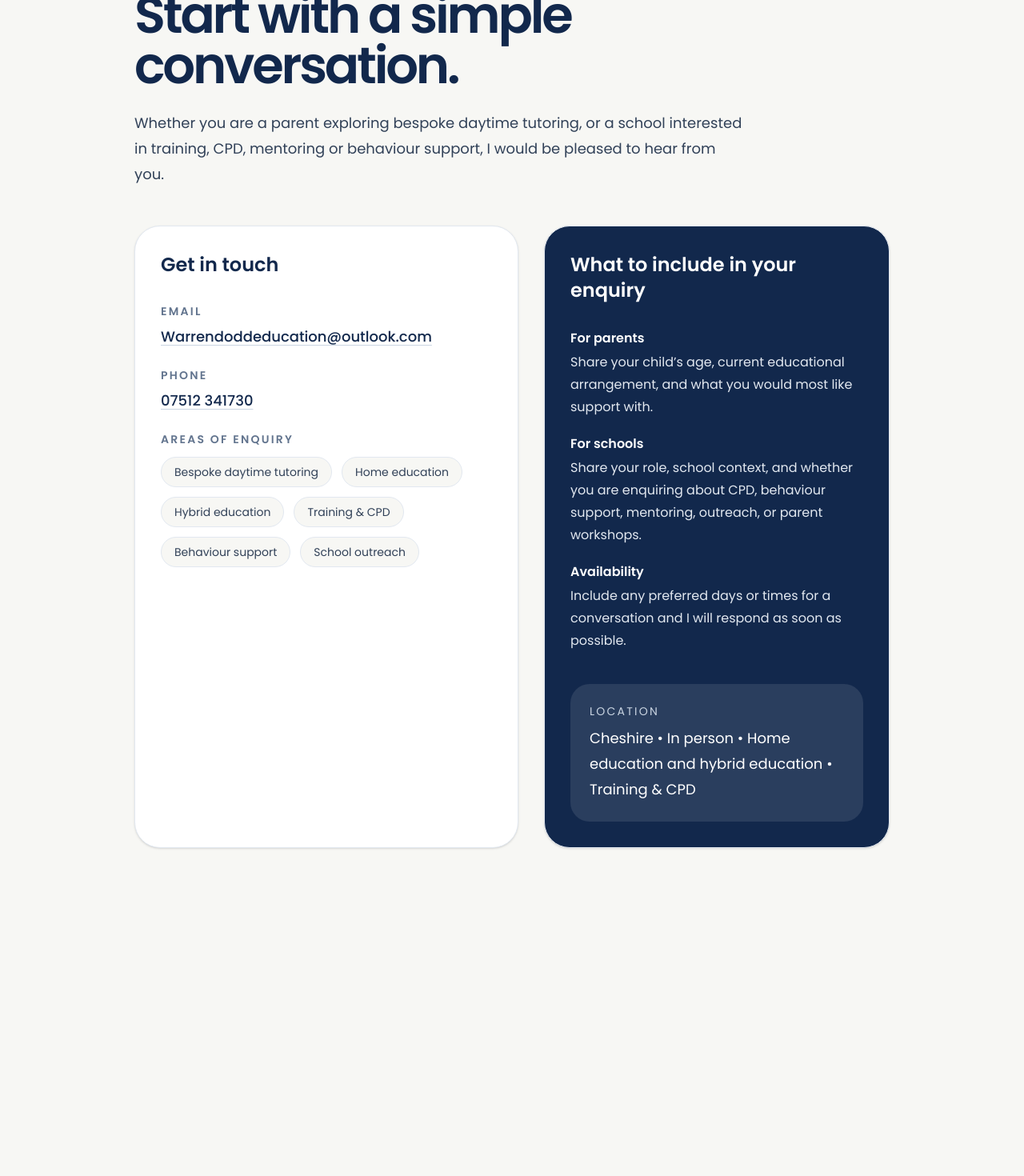
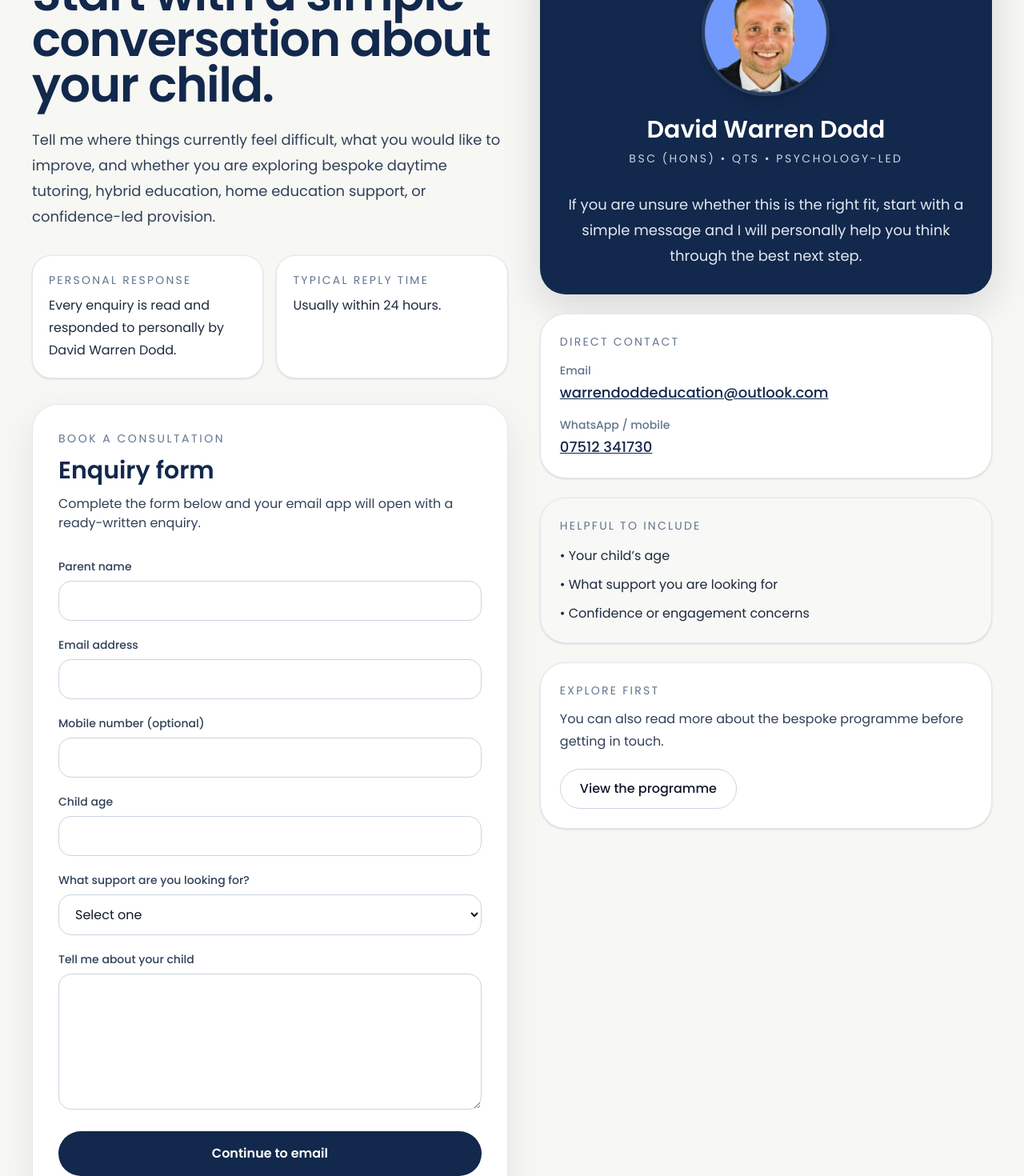
Before and after one commit to davedodd89-ai/warren-dodd-education, a Next.js app: page /contact in a window 1280 px wide. Shown: the part 340-1810 px from the top of the page at 80% size. Before the commit the page ends 1480 px from the top, so only its background shows below. Built offline with nearby package versions, Linux system fonts and the light colour scheme.

Commit message:
Upgrade premium contact page

```diff
--- a/app/contact/page.tsx
+++ b/app/contact/page.tsx
@@ -1,122 +1,277 @@
+"use client";
 
+import Link from "next/link";
+import { FormEvent, useState } from "react";
 import SiteHeader from "../SiteHeader";
 
 export default function ContactPage() {
+  const [parentName, setParentName] = useState("");
+  const [email, setEmail] = useState("");
+  const [phone, setPhone] = useState("");
+  const [childAge, setChildAge] = useState("");
+  const [supportType, setSupportType] = useState("");
+  const [message, setMessage] = useState("");
+
+  function handleSubmit(e: FormEvent<HTMLFormElement>) {
+    e.preventDefault();
+
+    const subject = "New Warren Dodd Education enquiry";
+    const body = [
+      `Parent name: ${parentName}`,
+      `Email: ${email}`,
+      `Mobile number: ${phone || "Not provided"}`,
+      `Child age: ${childAge}`,
+      `Support type: ${supportType}`,
+      "",
+      "Tell me about your child:",
+      message,
+    ].join("\n");
+
+    window.location.href = `mailto:warrendoddeducation@outlook.com?subject=${encodeURIComponent(
+      subject
+    )}&body=${encodeURIComponent(body)}`;
+  }
+
   return (
-    <main className="min-h-screen bg-[#F7F7F4] text-slate-900">
+    <div className="min-h-screen bg-[#F7F7F4] text-slate-900">
       <SiteHeader />
 
-      <section className="mx-auto max-w-5xl px-6 py-16 md:px-10 lg:py-20">
-        <div className="max-w-4xl">
-          <p className="text-sm uppercase tracking-[0.18em] text-slate-500">
+      <main className="mx-auto max-w-7xl px-6 pb-20 pt-10 md:px-10 lg:pb-24 lg:pt-14">
+        <section className="grid gap-10 lg:grid-cols-[1fr_0.95fr] lg:items-start">
+          <div>
+            <p className="text-sm uppercase tracking-[0.2em] text-slate-500">
               Contact Warren Dodd Education
             </p>
-          <h1 className="mt-4 text-[2.4rem] font-semibold leading-[0.98] tracking-[-0.05em] text-[#12284C] md:text-[3.5rem] xl:text-[4rem]">
-            Start with a simple conversation.
+
+            <h1 className="mt-4 max-w-4xl text-4xl font-semibold leading-[0.95] tracking-tight text-[#12284C] md:text-6xl">
+              Start with a simple conversation about your child.
             </h1>
+
             <p className="mt-6 max-w-3xl text-lg leading-8 text-slate-700">
-            Whether you are a parent exploring bespoke daytime tutoring, or a school interested in training, CPD, mentoring or behaviour support, I would be pleased to hear from you.
+              Tell me where things currently feel difficult, what you would like
+              to improve, and whether you are exploring bespoke daytime tutoring,
+              hybrid education, home education support, or confidence-led
+              provision.
+            </p>
+
+            <div className="mt-8 grid gap-4 sm:grid-cols-2">
+              <div className="rounded-[1.5rem] border border-slate-200 bg-white px-5 py-5 shadow-sm">
+                <p className="text-sm uppercase tracking-[0.16em] text-slate-500">
+                  Personal response
+                </p>
+                <p className="mt-2 leading-7 text-slate-800">
+                  Every enquiry is read and responded to personally by David
+                  Warren Dodd.
                 </p>
               </div>
 
-        <div className="mt-12 grid gap-8 lg:grid-cols-[1fr_0.9fr]">
-          <div className="rounded-[2rem] border border-slate-200 bg-white p-8 shadow-sm">
-            <h2 className="text-2xl font-semibold text-[#12284C]">
-              Get in touch
+              <div className="rounded-[1.5rem] border border-slate-200 bg-white px-5 py-5 shadow-sm">
+                <p className="text-sm uppercase tracking-[0.16em] text-slate-500">
+                  Typical reply time
+                </p>
+                <p className="mt-2 leading-7 text-slate-800">
+                  Usually within 24 hours.
+                </p>
+              </div>
+            </div>
+
+            <div className="mt-8 rounded-[2rem] border border-slate-200 bg-white p-6 shadow-[0_16px_50px_rgba(15,23,42,0.08)] md:p-8">
+              <p className="text-sm uppercase tracking-[0.18em] text-slate-500">
+                Book a consultation
+              </p>
+
+              <h2 className="mt-3 text-2xl font-semibold text-[#12284C] md:text-3xl">
+                Enquiry form
               </h2>
 
-            <div className="mt-8 space-y-6">
+              <p className="mt-3 max-w-2xl text-slate-700">
+                Complete the form below and your email app will open with a
+                ready-written enquiry.
+              </p>
+
+              <form onSubmit={handleSubmit} className="mt-8 space-y-5">
                 <div>
-                <p className="text-sm font-semibold uppercase tracking-[0.16em] text-slate-500">
-                  Email
+                  <label className="mb-2 block text-sm font-medium text-slate-700">
+                    Parent name
+                  </label>
+                  <input
+                    type="text"
+                    required
+                    value={parentName}
+                    onChange={(e) => setParentName(e.target.value)}
+                    className="w-full rounded-2xl border border-slate-300 px-4 py-3"
+                  />
+                </div>
+
+                <div>
+                  <label className="mb-2 block text-sm font-medium text-slate-700">
+                    Email address
+                  </label>
+                  <input
+                    type="email"
+                    required
+                    value={email}
+                    onChange={(e) => setEmail(e.target.value)}
+                    className="w-full rounded-2xl border border-slate-300 px-4 py-3"
+                  />
+                </div>
+
+                <div>
+                  <label className="mb-2 block text-sm font-medium text-slate-700">
+                    Mobile number (optional)
+                  </label>
+                  <input
+                    type="tel"
+                    value={phone}
+                    onChange={(e) => setPhone(e.target.value)}
+                    className="w-full rounded-2xl border border-slate-300 px-4 py-3"
+                  />
+                </div>
+
+                <div>
+                  <label className="mb-2 block text-sm font-medium text-slate-700">
+                    Child age
+                  </label>
+                  <input
+                    type="text"
+                    required
+                    value={childAge}
+                    onChange={(e) => setChildAge(e.target.value)}
+                    className="w-full rounded-2xl border border-slate-300 px-4 py-3"
+                  />
+                </div>
+
+                <div>
+                  <label className="mb-2 block text-sm font-medium text-slate-700">
+                    What support are you looking for?
+                  </label>
+                  <select
+                    required
+                    value={supportType}
+                    onChange={(e) => setSupportType(e.target.value)}
+                    className="w-full rounded-2xl border border-slate-300 px-4 py-3"
+                  >
+                    <option value="">Select one</option>
+                    <option>Daytime tutoring</option>
+                    <option>Home education support</option>
+                    <option>Hybrid education</option>
+                    <option>Confidence and engagement support</option>
+                    <option>Not sure yet</option>
+                  </select>
+                </div>
+
+                <div>
+                  <label className="mb-2 block text-sm font-medium text-slate-700">
+                    Tell me about your child
+                  </label>
+                  <textarea
+                    rows={6}
+                    required
+                    value={message}
+                    onChange={(e) => setMessage(e.target.value)}
+                    className="w-full rounded-2xl border border-slate-300 px-4 py-3"
+                  />
+                </div>
+
+                <button
+                  type="submit"
+                  className="inline-flex w-full items-center justify-center rounded-full bg-[#12284C] px-6 py-4 font-semibold text-white"
+                >
+                  Continue to email
+                </button>
+              </form>
+            </div>
+          </div>
+
+          <div className="space-y-6">
+            <div className="rounded-[2rem] bg-[#12284C] p-8 text-white shadow-[0_16px_50px_rgba(15,23,42,0.14)]">
+              <div className="mx-auto h-40 w-40 overflow-hidden rounded-full border-4 border-white/10 shadow-lg">
+                <img
+                  src="/hero.jpg"
+                  alt="David Warren Dodd"
+                  className="h-full w-full object-cover"
+                />
+              </div>
+
+              <h2 className="mt-6 text-center text-3xl font-semibold">
+                David Warren Dodd
+              </h2>
+
+              <p className="mt-2 text-center text-sm uppercase tracking-[0.18em] text-slate-300">
+                BSc (Hons) • QTS • Psychology-led
               </p>
+
+              <p className="mt-8 text-center text-lg leading-8 text-slate-200">
+                If you are unsure whether this is the right fit, start with a
+                simple message and I will personally help you think through the
+                best next step.
+              </p>
+            </div>
+
+            <div className="rounded-[2rem] border border-slate-200 bg-white p-6 shadow-sm">
+              <p className="text-sm uppercase tracking-[0.16em] text-slate-500">
+                Direct contact
+              </p>
+
+              <div className="mt-4 space-y-4">
+                <div>
+                  <p className="text-sm font-medium text-slate-500">Email</p>
                   <a
-                  href="mailto:Warrendoddeducation@outlook.com"
-                  className="mt-2 inline-block text-lg font-medium text-[#12284C] underline decoration-slate-300 underline-offset-4"
+                    href="mailto:warrendoddeducation@outlook.com"
+                    className="mt-1 inline-block text-lg font-medium text-[#12284C] underline"
                   >
-                  Warrendoddeducation@outlook.com
+                    warrendoddeducation@outlook.com
                   </a>
                 </div>
 
                 <div>
-                <p className="text-sm font-semibold uppercase tracking-[0.16em] text-slate-500">
-                  Phone
+                  <p className="text-sm font-medium text-slate-500">
+                    WhatsApp / mobile
                   </p>
                   <a
-                  href="tel:07512341730"
-                  className="mt-2 inline-block text-lg font-medium text-[#12284C] underline decoration-slate-300 underline-offset-4"
+                    href="https://wa.me/447512341730"
+                    className="mt-1 inline-block text-lg font-medium text-[#12284C] underline"
                   >
                     07512 341730
                   </a>
                 </div>
-
-              <div>
-                <p className="text-sm font-semibold uppercase tracking-[0.16em] text-slate-500">
-                  Areas of enquiry
-                </p>
-                <div className="mt-3 flex flex-wrap gap-3 text-sm">
-                  <span className="rounded-full border border-slate-200 bg-[#F7F7F4] px-4 py-2 text-slate-700">
-                    Bespoke daytime tutoring
-                  </span>
-                  <span className="rounded-full border border-slate-200 bg-[#F7F7F4] px-4 py-2 text-slate-700">
-                    Home education
-                  </span>
-                  <span className="rounded-full border border-slate-200 bg-[#F7F7F4] px-4 py-2 text-slate-700">
-                    Hybrid education
-                  </span>
-                  <span className="rounded-full border border-slate-200 bg-[#F7F7F4] px-4 py-2 text-slate-700">
-                    Training &amp; CPD
-                  </span>
-                  <span className="rounded-full border border-slate-200 bg-[#F7F7F4] px-4 py-2 text-slate-700">
-                    Behaviour support
-                  </span>
-                  <span className="rounded-full border border-slate-200 bg-[#F7F7F4] px-4 py-2 text-slate-700">
-                    School outreach
-                  </span>
-                </div>
-              </div>
               </div>
             </div>
 
-          <div className="rounded-[2rem] border border-slate-200 bg-[#12284C] p-8 text-white shadow-sm">
-            <h2 className="text-2xl font-semibold">
-              What to include in your enquiry
-            </h2>
+            <div className="rounded-[2rem] border border-slate-200 bg-[#F8F8F6] p-6 shadow-sm">
+              <p className="text-sm uppercase tracking-[0.16em] text-slate-500">
+                Helpful to include
+              </p>
 
-            <div className="mt-8 space-y-5 text-slate-200">
-              <div>
-                <p className="font-semibold text-white">For parents</p>
-                <p className="mt-1 leading-7">
-                  Share your child’s age, current educational arrangement, and what you would most like support with.
-                </p>
-              </div>
-
-              <div>
-                <p className="font-semibold text-white">For schools</p>
-                <p className="mt-1 leading-7">
-                  Share your role, school context, and whether you are enquiring about CPD, behaviour support, mentoring, outreach, or parent workshops.
-                </p>
-              </div>
-
-              <div>
-                <p className="font-semibold text-white">Availability</p>
-                <p className="mt-1 leading-7">
-                  Include any preferred days or times for a conversation and I will respond as soon as possible.
-                </p>
+              <div className="mt-4 space-y-3 text-slate-800">
+                <p>• Your child’s age</p>
+                <p>• What support you are looking for</p>
+                <p>• Confidence or engagement concerns</p>
               </div>
             </div>
 
-            <div className="mt-10 rounded-[1.5rem] bg-white/10 p-6">
-              <p className="text-sm uppercase tracking-[0.16em] text-slate-300">
-                Location
+            <div className="rounded-[2rem] border border-slate-200 bg-white p-6 shadow-sm">
+              <p className="text-sm uppercase tracking-[0.16em] text-slate-500">
+                Explore first
               </p>
-              <p className="mt-2 text-lg leading-8 text-white">
-                Cheshire • In person • Home education and hybrid education • Training &amp; CPD
+
+              <p className="mt-3 leading-7 text-slate-700">
+                You can also read more about the bespoke programme before
+                getting in touch.
               </p>
+
+              <div className="mt-5">
+                <Link
+                  href="/#programme"
+                  className="inline-flex rounded-full border border-slate-300 bg-white px-6 py-3 font-medium text-slate-900"
+                >
+                  View the programme
+                </Link>
               </div>
             </div>
           </div>
         </section>
       </main>
+    </div>
   );
 }
```
Lines whose indentation alone changed are shown as unchanged.
